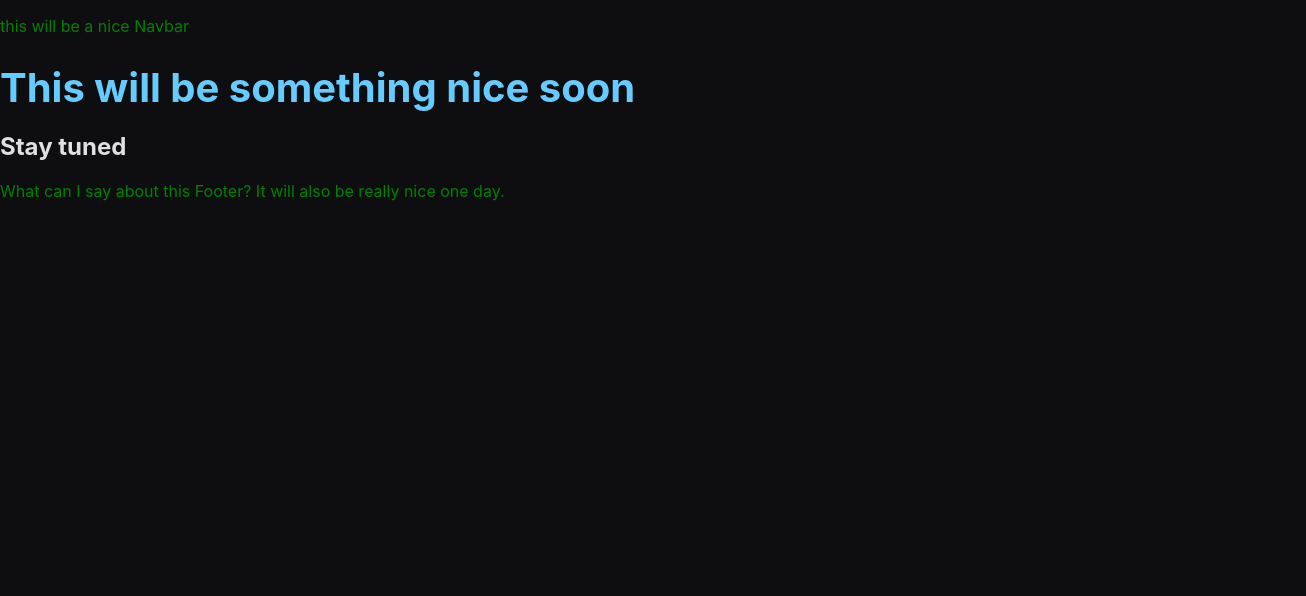
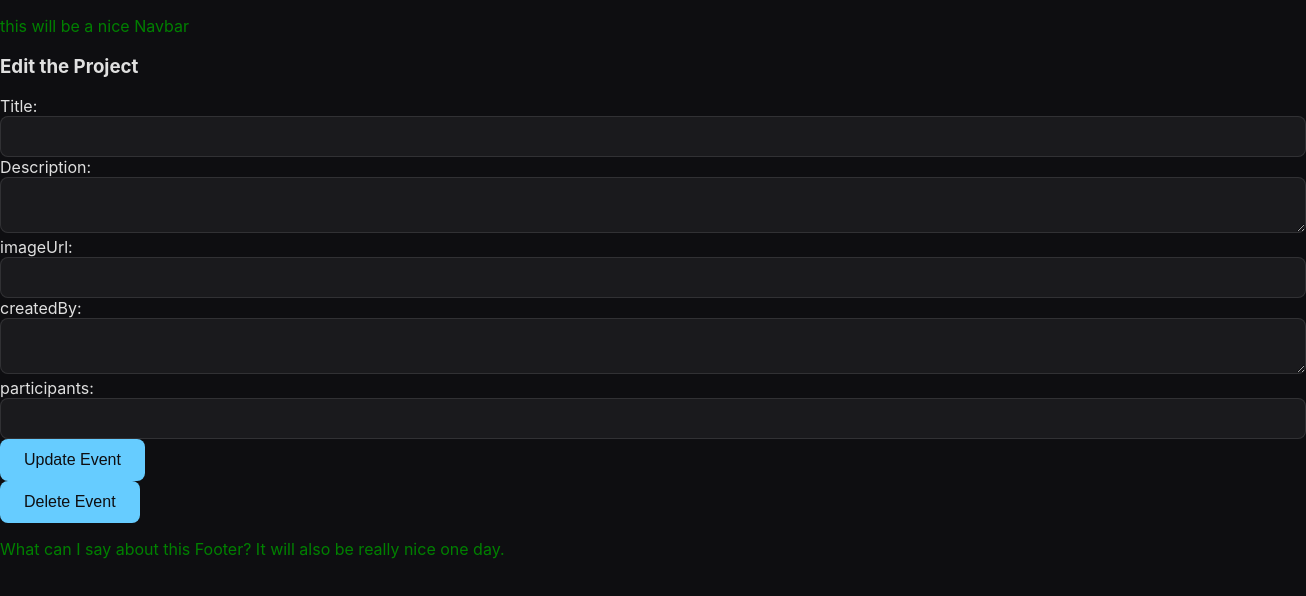
Before and after one commit to cinema-time/cinema-time-frontend, a React (Vite) app: page /editEvent in a window 1280 px wide. Shown: the top 596 px of the page, 1306 px wide, since content can reach past the window. Built offline with nearby package versions, Linux system fonts and the light colour scheme; no server answers.

Commit message:
Film list and event edit page some routes as well

```diff
--- a/src/App.jsx
+++ b/src/App.jsx
@@ -1,6 +1,10 @@
 import { useState } from 'react'
 import NavBar from './components/Navbar'
 import Footer from './components/Footer'
+import { Route, Routes } from 'react-router-dom'
+import FilmListPage from './pages/FilmListPage'
+import LoginPage from './pages/LoginPage'
+import EventEditPage from './pages/EventEditPage'
 
 function App() {
 
@@ -9,9 +13,21 @@ function App() {
     <>
 <NavBar />
 
-    <h1>This will be something nice soon</h1>
-    <h2>Stay tuned</h2>
 
+<Routes>
+
+  <Route path="/" element = {<LoginPage />}>
+</Route>
+
+<Route path="/filmlist" element = {<FilmListPage />}>
+</Route>
+
+<Route path="/editEvent" element = {<EventEditPage />}>
+</Route>
+
+
+
+</Routes>
     <Footer />
     </>
   )
--- a/src/pages/EventEditPage.jsx
+++ b/src/pages/EventEditPage.jsx
@@ -0,0 +1,110 @@
+import { useState, useEffect } from "react";
+import { useParams, useNavigate } from 'react-router-dom';
+import axios from "axios";
+
+const API_URL = "http://localhost:5005";
+
+function EventEditPage() {
+  const [title, setTitle] = useState("");
+  const [description, setDescription] = useState("");
+  const [imageUrl, setImageUrl] = useState("");
+  const [createdBy, setCreatedBy] = useState("");
+  const [participants, setParticipants] = useState("");
+
+  const { eventId } = useParams();
+  const navigate = useNavigate();
+
+  useEffect(() => {
+    axios
+      .get(`${API_URL}/api/events/${eventId}`)
+      .then((response) => {
+        const oneEvent = response.data;
+        setTitle(oneEvent.title);
+        setDescription(oneEvent.description);
+        setImageUrl(oneEvent.imageUrl);
+        setCreatedBy(oneEvent.createdBy)
+        setParticipants(oneEvent.participants)
+      })
+      .catch((error) => console.log(error));
+
+  }, [eventId]);
+
+
+  const handleFormSubmit = (e) => {
+    e.preventDefault();
+    const requestBody = { title, description,imageUrl, createdBy, participants };
+
+    axios
+      .put(`${API_URL}/api/events/${eventId}`, requestBody)
+      .then((response) => {
+        navigate(`/events/${eventId}`)
+      });
+  }
+
+const deleteEvent = () => {
+
+    axios
+      .delete(`${API_URL}/api/events/${eventId}`)
+      .then(() => {
+        navigate("/events");
+      })
+      .catch((err) => console.log(err));
+  };
+
+
+
+  return (
+    <div className="EditProjectPage">
+      <h3>Edit the Project</h3>
+
+      <form onSubmit={handleFormSubmit}>
+        <label>Title:</label>
+        <input
+          type="text"
+          name="title"
+          value={title}
+          onChange={(e) => setTitle(e.target.value)}
+        />
+
+        <label>Description:</label>
+        <textarea
+          name="description"
+          value={description}
+          onChange={(e) => setDescription(e.target.value)}
+        />
+
+
+           <label>imageUrl:</label>
+        <input
+        type="URL"
+          name="imageUrl"
+          value={imageUrl}
+          onChange={(e) => setImageUrl(e.target.value)}
+        />
+
+
+        <label>createdBy:</label>
+        <textarea
+          name="createdBy"
+          value={createdBy}
+          onChange={(e) => setCreatedBy(e.target.value)}
+        />
+
+
+        <label>participants:</label>
+        <input
+        type="text"
+          name="participants"
+          value={participants}
+          onChange={(e) => setParticipants(e.target.value)}
+        />
+
+        <button type="submit">Update Event</button>
+      </form>
+
+      <button onClick={deleteEvent}>Delete Event</button>
+    </div>
+  );
+}
+
+export default EventEditPage;
--- a/src/pages/FilmListPage.jsx
+++ b/src/pages/FilmListPage.jsx
@@ -0,0 +1,34 @@
+import axios from "axios";
+import { useEffect, useState } from "react";
+
+
+const API_URL = "http://localhost:5005";
+
+function FilmListPage() {
+  const [film, setFilm] = useState([]);
+
+  useEffect(() => {
+    axios
+      .get(`${API_URL}/api/film`)
+      .then((response) => {
+        setFilm(response.data);
+      })
+      .catch((e) => console.log("Error getting films from the api...", e));
+  }, []);
+
+  return( <div>
+{film.map((filmObj)=>{
+return(
+    <div key={filmObj._id}>
+        <h1>{filmObj.title}</h1>
+        <h3>{filmObj.description}</h3>
+        <p>{filmObj.genre}</p>
+        <h4>{filmObj.iMDB}</h4>
+    </div>
+)
+})}
+  </div>
+  )
+}
+
+export default FilmListPage;
--- a/src/pages/LoginPage.jsx
+++ b/src/pages/LoginPage.jsx
@@ -0,0 +1,10 @@
+function LoginPage() {
+return(
+    <div>
+        <h1>This will be something nice soon</h1>
+    <h2>Stay tuned</h2>
+    </div>
+)
+}
+
+export default LoginPage;
```
Also changed, not shown: src/main.jsx (+5 -3 lines).
